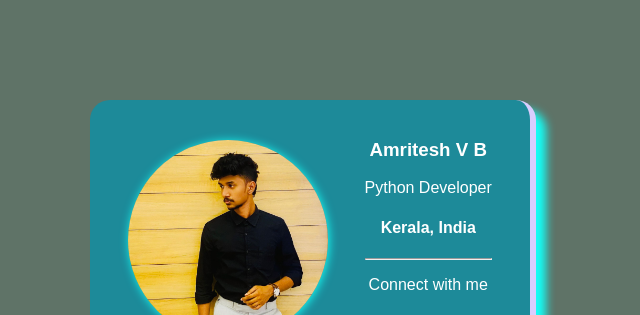
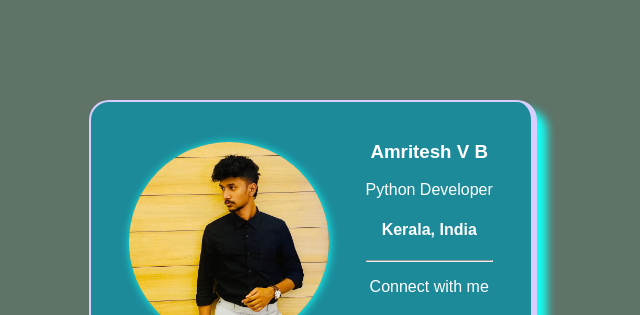
Before and after one commit to amriteshamr/Scrimba-Web-Task-3, a website built with Vite: page index.html in a window 1280 px wide. Shown: the top 315 px of the page, without its empty margins (327-967 px from the left). Built offline with nearby package versions, Linux system fonts and the light colour scheme.

Commit message:
seconf-commit

```diff
--- a/styles.css
+++ b/styles.css
@@ -29,6 +29,8 @@ body {
     color: #ffffff;
     border-bottom: 6px solid #d8cefe;
     border-right: 6px solid #d8cefe;
+    border-top: 2px solid #d8cefe;
+    border-left: 2px solid #d8cefe;
     border-radius: 20px;
     box-shadow: 10px 10px 10px #14FFF7;
 }
```
